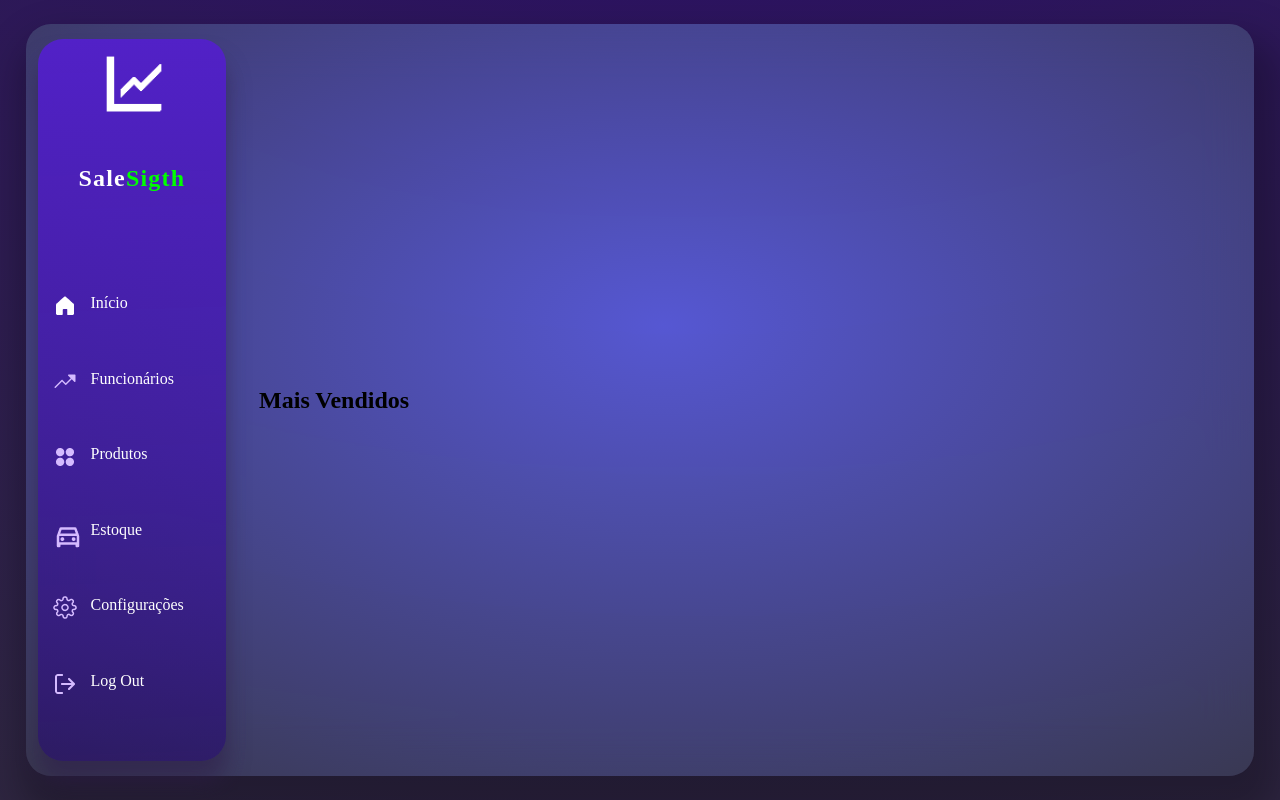
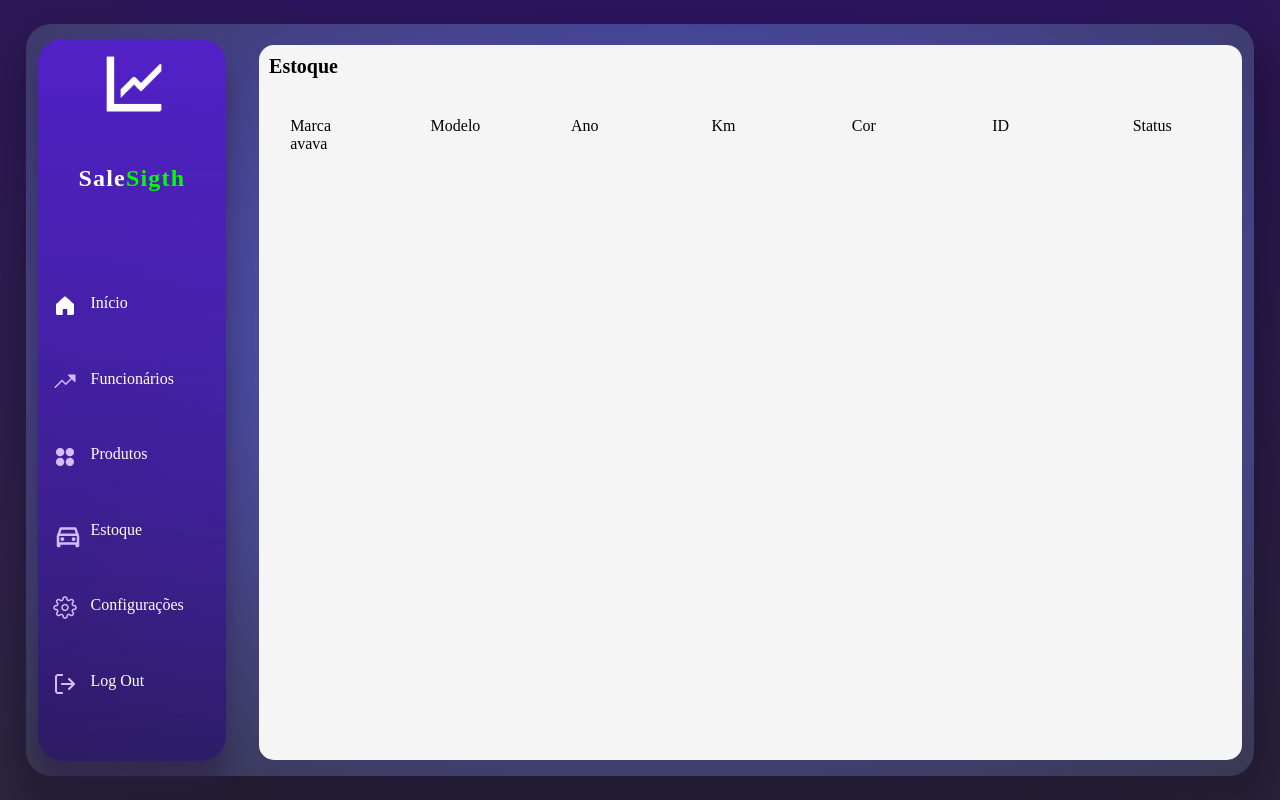
Before and after one commit to arthurvp1/SA2Fase, a React app: page /maisVendidos in a window 1280 px wide. Built offline with nearby package versions, Linux system fonts and the light colour scheme; the HTML template or start-up script is replaced by a standard one; a web font is replaced by a local one.

Commit message:
last update

```diff
--- a/src/pages/MaisVendidos.css
+++ b/src/pages/MaisVendidos.css
@@ -21,4 +21,49 @@
 
 .body-maisVendidos {
     width: 80%;
+    height: 95%;
+    background-color: whitesmoke;
+    display: flex;
+    border-radius: 15px;
+    margin-top: 5px;
+    flex-direction: column;
 }
+.titulo-Estoque{
+    font-size: 20px;
+    font-weight: bold;
+    margin-bottom: 10px;
+    margin-left: 10px;
+    margin-top: 10px;
+    width: 100%;
+    height: 5%;
+}
+/* .btnnn{
+    background-color: rgb(49, 108, 185);
+    width: 150px;
+    height: 35px;
+    border-radius: 5px;
+    color: white;
+    border: 2px solid blue;
+} */
+
+
+.dadosEstoque{
+    font-size: 16px;
+    margin-left: 10px;
+    margin-bottom: 5px;
+    flex-direction: line;
+    display: flex;
+    /* gap: 120px; */
+    justify-content: space-around;
+    margin-top: 20px;
+    /* margin-left: 5px; */
+    width: 100%;
+    height: 100%;
+}
+.div-marcas,.div-modelos,.div-ano,.div-km,.div-cor,.div-ID,.div-status{
+    display: flex;
+    margin-bottom: 10px;
+    flex-direction: column;
+    height: 100%;
+    width: 10%;
+}
--- a/src/pages/MaisVendidos.jsx
+++ b/src/pages/MaisVendidos.jsx
@@ -13,7 +13,46 @@ function MaisVendidos() {
         </div>
         <div className='body-maisVendidos'>
 
-          <h2>Mais Vendidos</h2>
+          <label title='titulo' className='titulo-Estoque' htmlFor="">Estoque</label>
+
+          <div className="dadosEstoque">
+
+
+            <div className='div-marcas'>
+
+              <label className='lblDados'>Marca</label>
+
+              <label>avava</label>
+            </div>
+            <div className='div-modelos'>
+
+              <label className='lblDados' htmlFor="">Modelo</label>
+            </div>
+            <div className='div-ano'>
+
+              <label className='lblDados' htmlFor="">Ano</label>
+            </div>
+            <div className='div-km'>
+
+              <label className='lblDados' htmlFor="">Km</label>
+            </div>
+            <div className='div-cor'>
+
+              <label className='lblDados' htmlFor="">Cor</label>
+            </div>
+            <div className='div-ID'>
+
+              <label className='lblDados' htmlFor="">ID</label>
+            </div>
+            <div className='div-status'>
+
+              <label className='lblDados' htmlFor="">Status</label>
+            </div>
+
+
+          </div>
+
+
         </div>
 
       </div>
```
